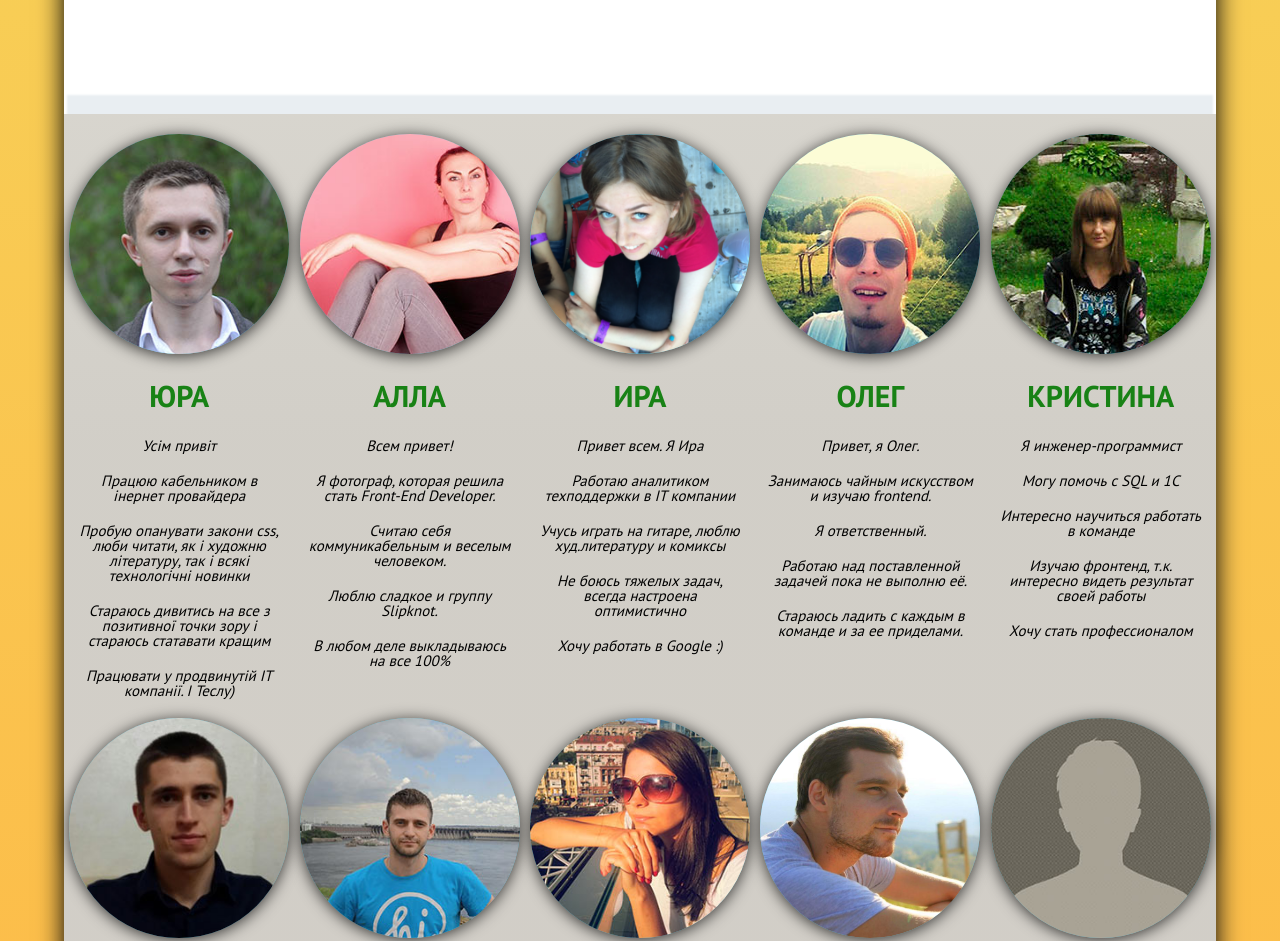
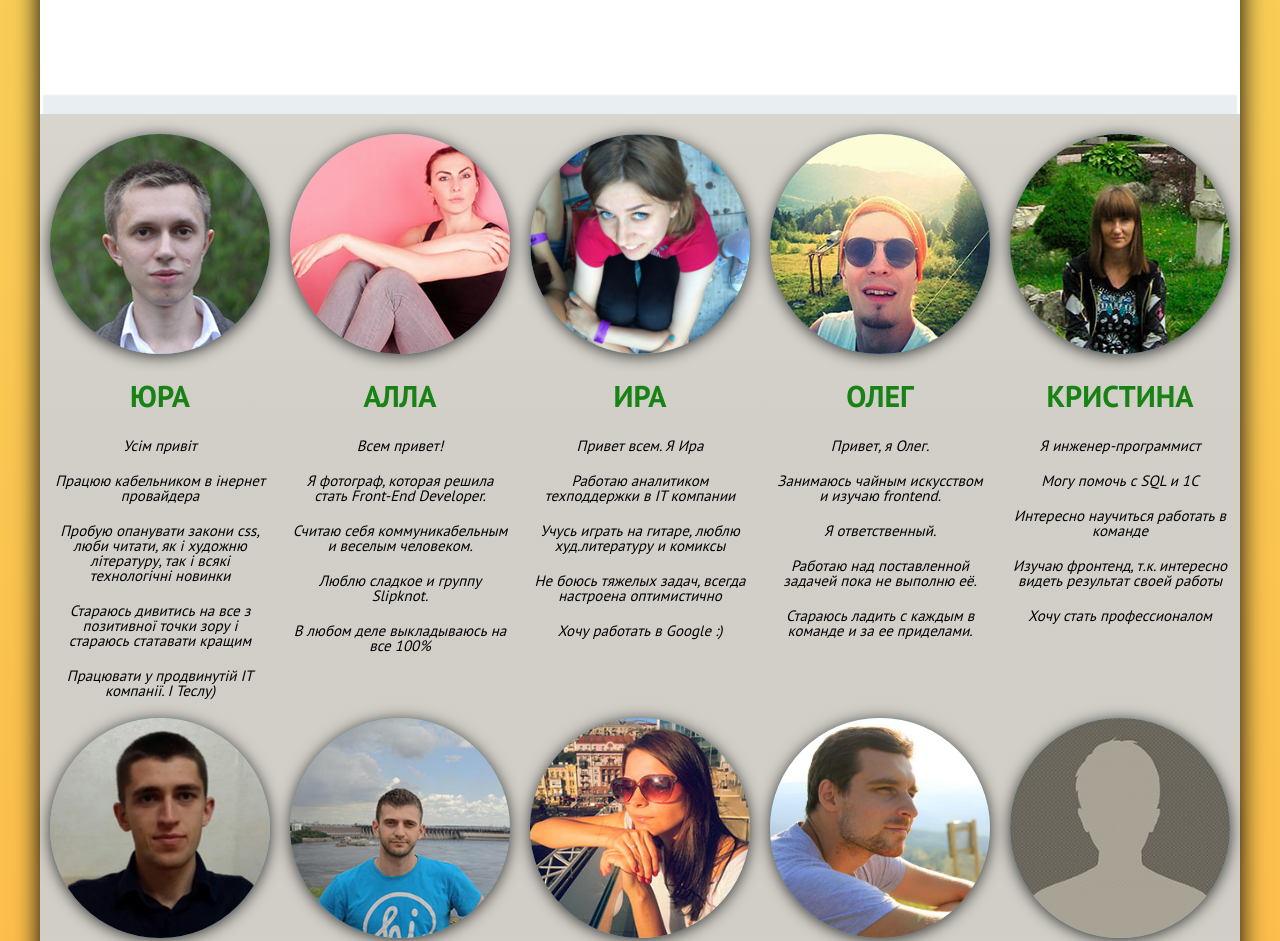
Before and after one commit to tea-alchemist/SoftSkills_homework, a plain HTML site: page index.html in a window 1280 px wide. Shown: the part 1600-2541 px from the top of the page. Drawn offline with Linux system fonts and the light colour scheme.

Commit message:
hw_final

```diff
--- a/css/style.css
+++ b/css/style.css
@@ -16,7 +16,7 @@ body {
 }
 
 .wrapper {
-  width: 90%;
+  width: 1200px;
   margin: 0 auto;
   background: rgba(224,224,224,1);
   background: -moz-linear-gradient(top, rgba(224,224,224,1) 0%, rgba(247,247,247,1) 0%, rgba(227,227,227,0.94) 30%, rgba(224,224,224,0.94) 34%, rgba(201,201,201,0.94) 37%, rgba(217,217,217,0.94) 51%, rgba(207,207,207,0.94) 67%);
--- a/index.html
+++ b/index.html
@@ -5,7 +5,7 @@
   <title>Hello Word team</title>
   <meta name="description" content="">
   <meta name="viewport" content="width=device-width, initial-scale=1">
-  <link href="favicon.png" type="image/x-icon" rel="icon">
+  <link href="img/favicon.png" type="image/x-icon" rel="icon">
   <link href="https://fonts.googleapis.com/css?family=PT+Sans:400,700&subset=cyrillic,latin-ext" rel="stylesheet">
   <link href="css/reset.css" rel="stylesheet">
   <link href="css/style.css" rel="stylesheet">
```
